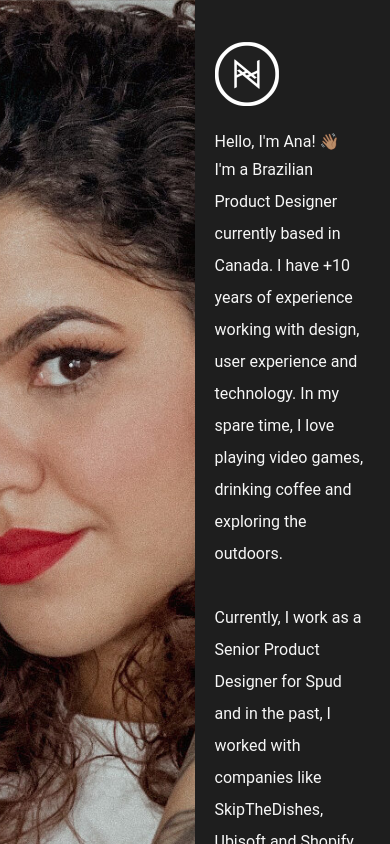
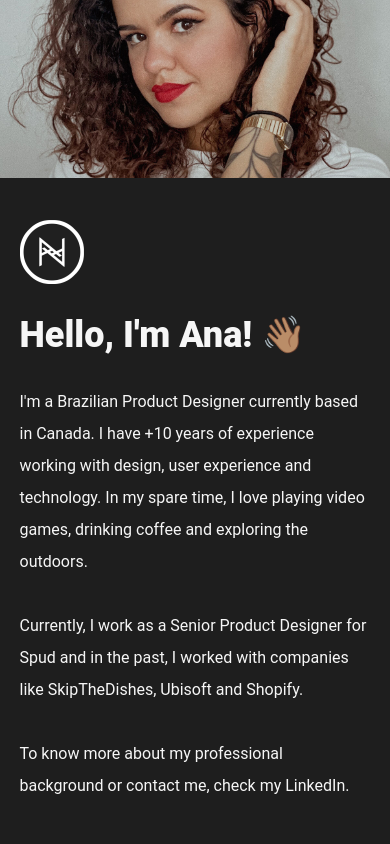
Before and after one commit to anagomesdesign/personal-page, a Next.js app: page / in a window 390 px wide. Shown: the top 844 px of the page. Built offline with nearby package versions, Linux system fonts and the light colour scheme.

Commit message:
Assignment 3 completed

```diff
--- a/src/app/components/gridContainer/gridContainer.css
+++ b/src/app/components/gridContainer/gridContainer.css
@@ -3,3 +3,10 @@
     grid-template-columns: 1fr 1fr;
     height: 100svh;
 }
+
+@media (max-width: 800px) {
+    .grid-container {
+        grid-template-columns: 1fr;
+        grid-template-rows: 1fr 2fr;
+    }
+}
--- /dev/null
+++ b/src/app/components/h1/h1.css
@@ -0,0 +1,7 @@
+h1 {
+    font-family: Roboto, sans-serif;
+    font-size: 2.25em;
+    font-weight: 800;
+    color: #F6F6F6;
+
+}
--- a/src/app/components/h1/h1.tsx
+++ b/src/app/components/h1/h1.tsx
@@ -1,3 +1,5 @@
+import './h1.css'
+
 export default function H1 (props:any) {
     const {children} = props;
     return (
--- /dev/null
+++ b/src/app/components/link/link.css
@@ -0,0 +1,9 @@
+a {
+    font-family: Roboto, sans-serif;
+    color: #F6F6F6;
+}
+
+a:hover {
+    color: #D0D3F1;
+    text-decoration: underline;
+}
--- a/src/app/components/link/link.tsx
+++ b/src/app/components/link/link.tsx
@@ -56,6 +56,8 @@
 
 // While `target` was chosen to match the HTML attribute,
 // `to` was purposely chosen to look different from the `href` attribute.
+import './link.css'
+
 export default function Link(props: any) {
     // Deconstructing the props object to get the `to`, `target`, and `children` attributes.
     const {to, target, children} = props;
--- /dev/null
+++ b/src/app/components/paragraph/paragraph.css
@@ -0,0 +1,5 @@
+p {
+    line-height: 32px;
+    font-family: Roboto, sans-serif;
+    color: #F6F6F6;
+}
--- a/src/app/components/paragraph/paragraph.tsx
+++ b/src/app/components/paragraph/paragraph.tsx
@@ -22,6 +22,7 @@
 //  <P>Click here</P>
 //  In this example, for the P component
 //  the `props.children` attribute will contain the text "Click here"
+import './paragraph.css'
 
 export default function Paragraph(props: any) {
     // This component only returns a simple paragraph with no styling
--- a/src/app/pages/index.css
+++ b/src/app/pages/index.css
@@ -1,37 +1 @@
-p, h1, a {
-    font-family: Roboto, sans-serif;
-    color: #F6F6F6;
-}
-
-p {
-    line-height: 32px;
-}
-
-.grid-container {
-    display: grid;
-    grid-template-columns: 1fr 1fr;
-    height: 100svh;
-}
-
-.portrait {
-    background-image: url("img/ana-gomes-photo.jpeg");
-    background-size: cover;
-    background-position: center;
-    min-height: 10vh;
-}
-
-.bio {
-    display: flex;
-    flex-direction: column;
-    justify-content: center;
-    padding-block: 5svh;  /*  vertical padding  */
-    padding-inline: 5svw; /* horizontal padding */
-    background-color: #1E1E1E;
-}
-
-@media (max-width: 800px) {
-    .grid-container {
-        grid-template-columns: 1fr;
-        grid-template-rows: 1fr 2fr;
-    }
-}
+/* Hello There */
--- a/src/app/pages/index.tsx
+++ b/src/app/pages/index.tsx
@@ -1,5 +1,3 @@
-import './index.css';
-
 import logoAna from '../pages/img/ana-gomes-design-logo.png';
 import LineBreak from '../components/lineBreak/lineBreak';
 import Link from '../components/link/link';
@@ -17,12 +15,12 @@ export default function Index() {
 
             <Portrait/>
 
-            <Bio className="bio">
+            <Bio>
                 <Img source={logoAna.src} alt={''} style={{ width: '64px', height: '64px'}} />
                 <LineBreak/>
                 <Div>
                     <H1>Hello, I&apos;m Ana! 👋🏽</H1>
-
+                    <LineBreak/>
                     <Paragraph>
                         I&apos;m a Brazilian Product Designer currently based in Canada. I have +10 years of experience working with design, user experience and technology. In my spare time, I love playing video games, drinking coffee and exploring the outdoors.
 
```
